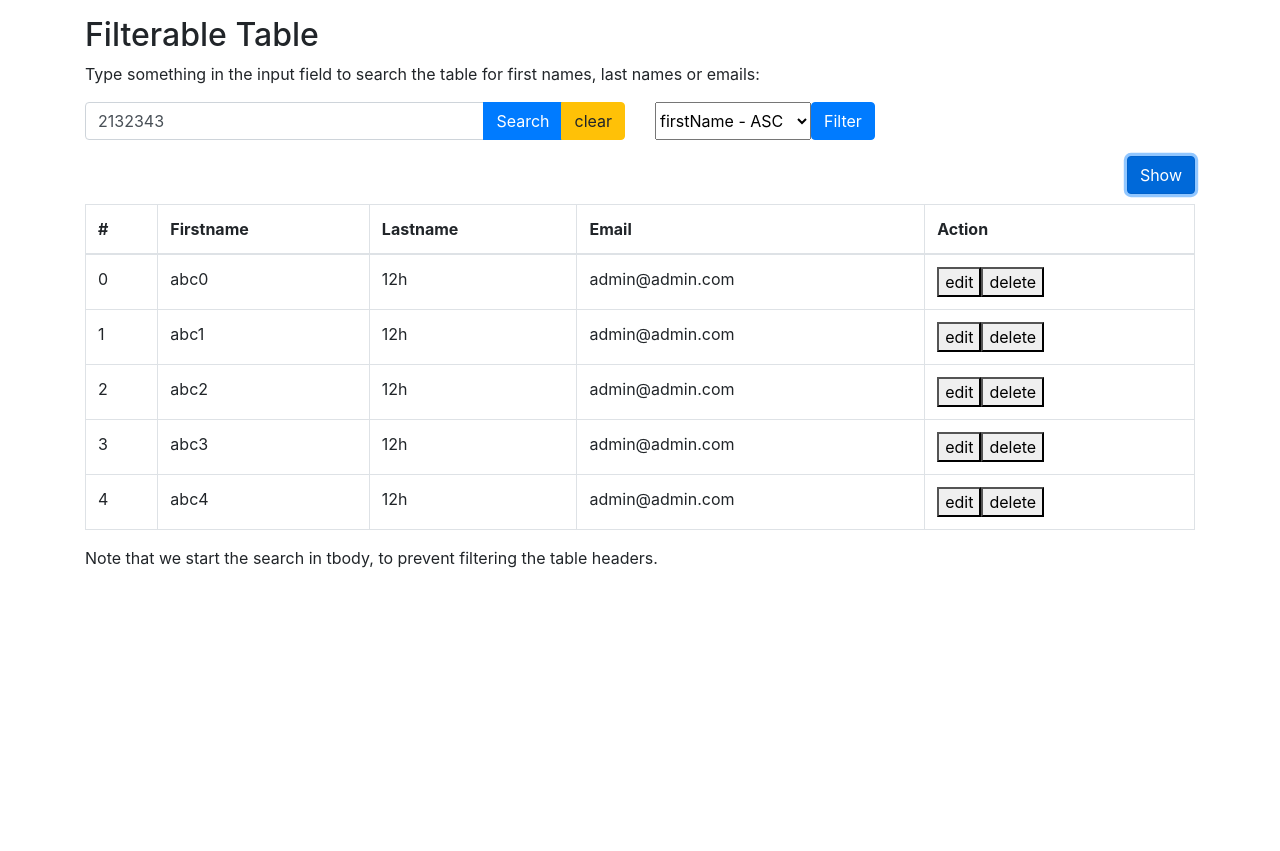
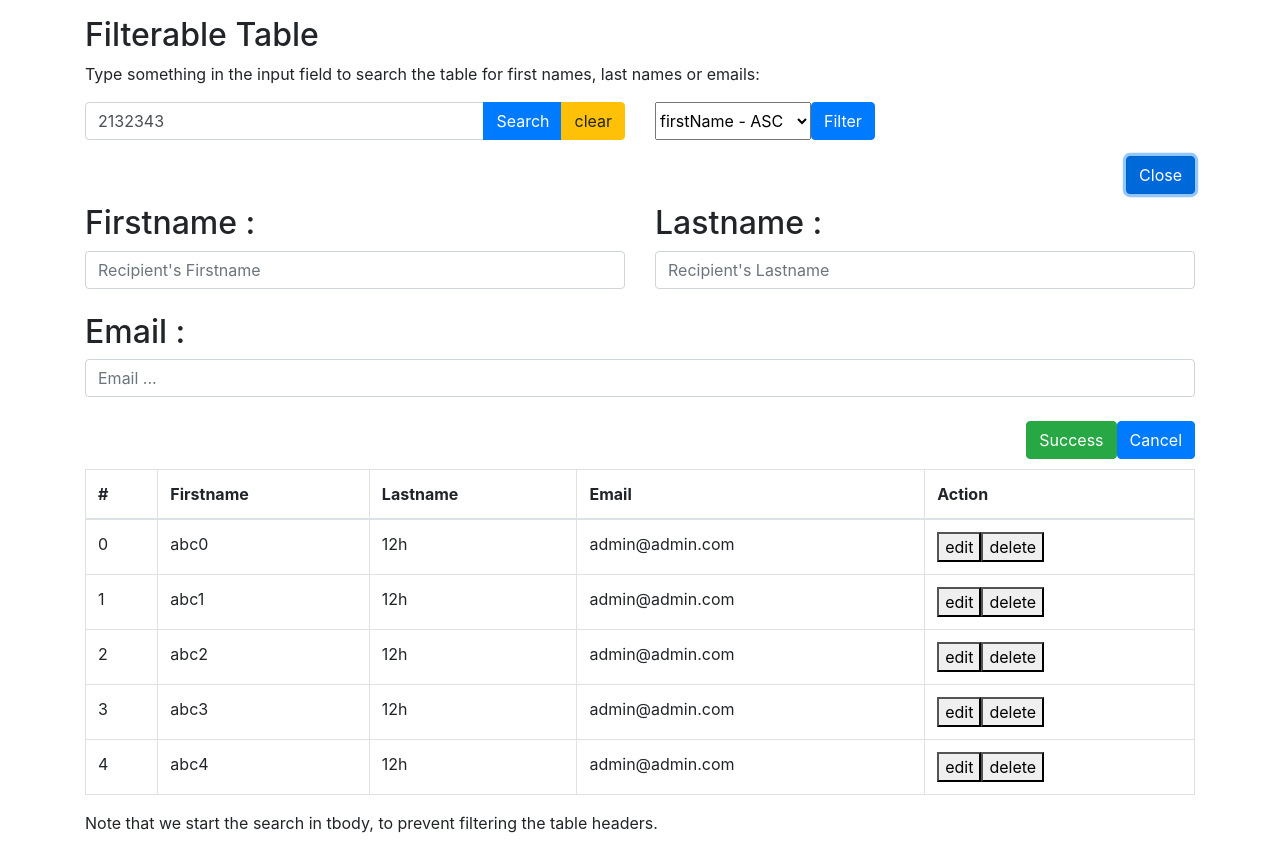
Before and after one commit to quy1990/react-init, a React (Create React App) app: page / in a window 1280 px wide. Both pictures are taken after a click on the button "Show". Before the commit the page ends 800 px from the top, so only its background shows below. Built offline with nearby package versions, Linux system fonts and the light colour scheme.

Commit message:
added function add new

```diff
--- a/src/App.js
+++ b/src/App.js
@@ -24,6 +24,7 @@ class App extends Component {
         this.handleSearch = this.handleSearch.bind(this);
         this.handleSort = this.handleSort.bind(this);
         this.handleDelete = this.handleDelete.bind(this);
+        this.handleSubmit = this.handleSubmit.bind(this);
     }
 
     showAndHideAddForm() {
@@ -32,6 +33,19 @@ class App extends Component {
         })
     }
 
+    handleSubmit(item) {
+        let items = this.state.items;
+        items.push({
+            id: 5,
+            firstName: item.firstName,
+            lastName: item.lastName,
+            email: item.email,
+        });
+        this.setState({
+            items: items,
+            isShowForm: false
+        })
+    }
 
     handleSearch(value) {
         this.setState({
@@ -53,7 +67,6 @@ class App extends Component {
     handleDelete(id) {
         const newlist = [].concat(this.state.items) // Clone array with concat or slice(0)
         newlist.splice(id, 1);
-        console.log(this.state.items);
         this.setState({
             items: newlist,
         })
@@ -62,8 +75,13 @@ class App extends Component {
     render() {
         let itemsOrigin = this.state.items;
         let items = [];
-        let {isShowFrom, strSearch, orderBy, orderType} = this.state;
+        let {strSearch, orderBy, orderType} = this.state;
+        let isShowFrom = this.state.isShowForm;
         let form = null;
+
+        if (isShowFrom) {
+            form = <Form onClickCancel={this.closeFrom} onClickSubmit={this.handleSubmit}/>
+        }
 
         if (strSearch.length > 0) {
             itemsOrigin.forEach((item) => {
@@ -74,10 +92,6 @@ class App extends Component {
             );
         } else {
             items = itemsOrigin;
-        }
-
-        if (isShowFrom) {
-            form = <Form onClickCancel={this.closeFrom}/>
         }
         return (
             <div>
--- a/src/components/Form.js
+++ b/src/components/Form.js
@@ -1,30 +1,67 @@
 import React, {Component} from "react";
 
 class Form extends Component {
-
     constructor(props) {
         super(props);
-        this.state = {};
+        this.state = {
+            firstName: "",
+            lastName: "",
+            email: ""
+        };
         this.handleCancel = this.handleCancel.bind(this);
+        this.handleChange = this.handleChange.bind(this);
+        this.handleSubmit = this.handleSubmit.bind(this);
     }
 
     handleCancel() {
         this.props.onClickCancel();
     }
 
+    handleChange(event) {
+        const target = event.target;
+        const name = target.name;
+        const value = target.value;
+        this.setState({
+            [name]: value,
+        });
+    }
+
+    handleSubmit(event) {
+        let item = {
+            firstName: this.state.firstName,
+            lastName: this.state.lastName,
+            email: this.state.email
+        }
+        this.props.onClickSubmit(item);
+        event.preventDefault();
+    }
+
     render() {
         return (
             <div>
+                <form onSubmit={this.handleSubmit}>
                     <div className="row">
                         <div className="col-6">
                             <h2>Firstname :</h2>
-                        <input type="text" className="form-control" placeholder="Recipient's Firstname"
+                            <input
+                                name="firstName"
+                                value={this.state.firstName}
+                                onChange={this.handleChange}
+                                type="text"
+                                className="form-control"
+                                placeholder="Recipient's Firstname"
                                 aria-label="Recipient's Firstname"
                                 aria-describedby="basic-addon2"/>
                         </div>
                         <div className="col-6">
                             <h2>Lastname :</h2>
-                        <input type="text" className="form-control" placeholder="Recipient's Lastname"
+                            <input
+                                name="lastName"
+                                value={this.state.lastName}
+                                onChange={this.handleChange}
+                                type="text"
+                                className="form-control"
+                                placeholder="Recipient's Lastname"
                                 aria-label="Recipient's Lastname"
                                 aria-describedby="basic-addon2"/>
 
@@ -34,18 +71,22 @@ class Form extends Component {
                     <div className="row">
                         <div className="col-12">
                             <h2>Email :</h2>
-                        <input type="text" className="form-control" placeholder="Email ..."
+                            <input
+                                name="email"
+                                value={this.state.email}
+                                onChange={this.handleChange}
+                                type="text" className="form-control" placeholder="Email ..."
                                 aria-label="Recipient's Email"
                                 aria-describedby="basic-addon2"/>
                         </div>
                     </div>
                     <br/>
-                <button type="button" className="btn btn-success float-right">Success</button>
                     <button onClick={this.handleCancel} type="button" className="btn btn-primary float-right">Cancel
                     </button>
-
+                    <button type="submit" className="btn btn-success float-right">Success</button>
                     <br/>
                     <br/>
+                </form>
             </div>
         )
     }
--- a/src/components/Search.js
+++ b/src/components/Search.js
@@ -37,8 +37,6 @@ class Search extends Component {
     }
 
     render() {
-        let {orderBy, orderType} = this.state;
-        console.log(orderBy + "-" + orderType);
         return (
             <div className="row">
                 <div className="input-group mb-3 col-6">
```
Lines whose indentation alone changed are shown as unchanged.
